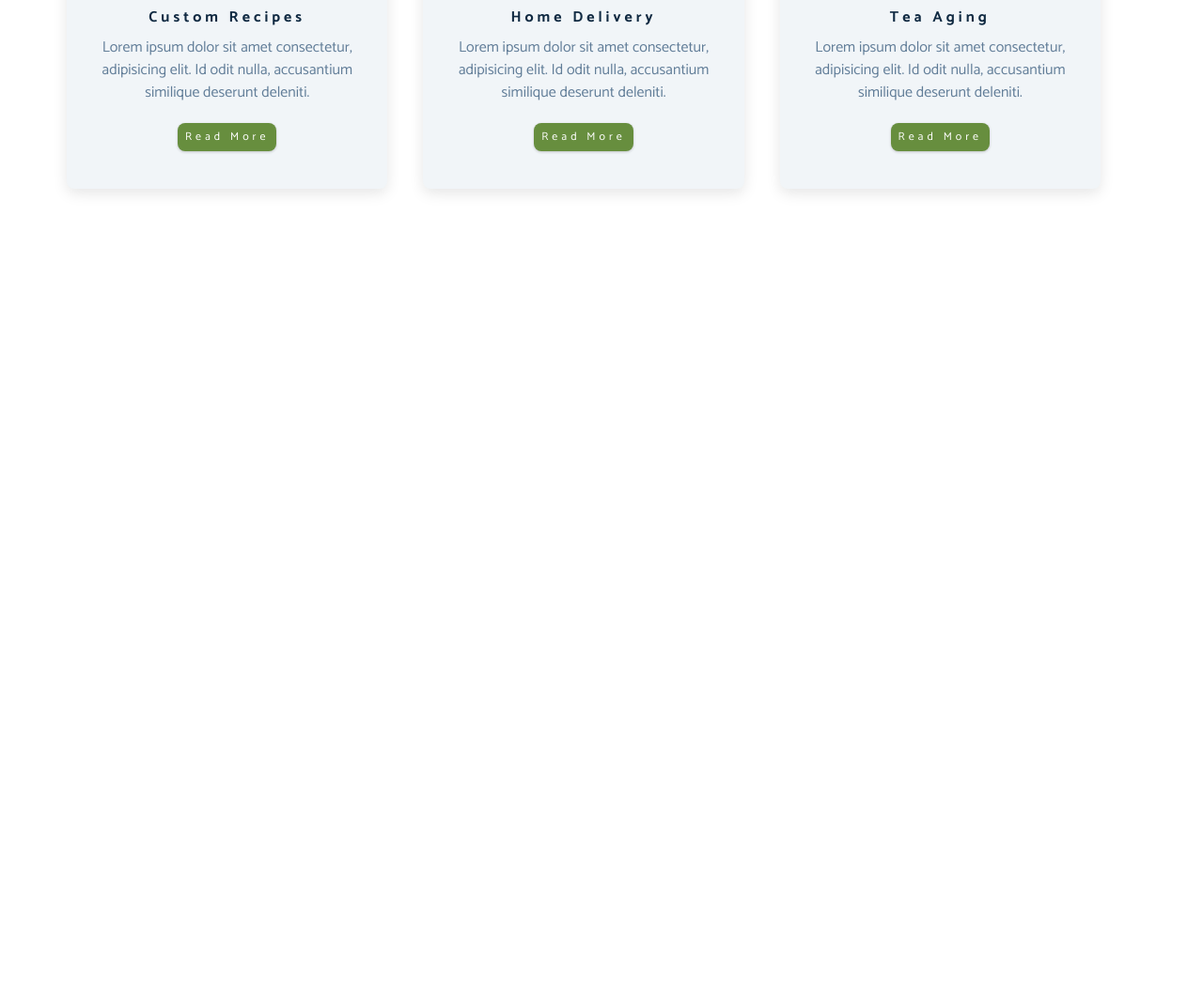
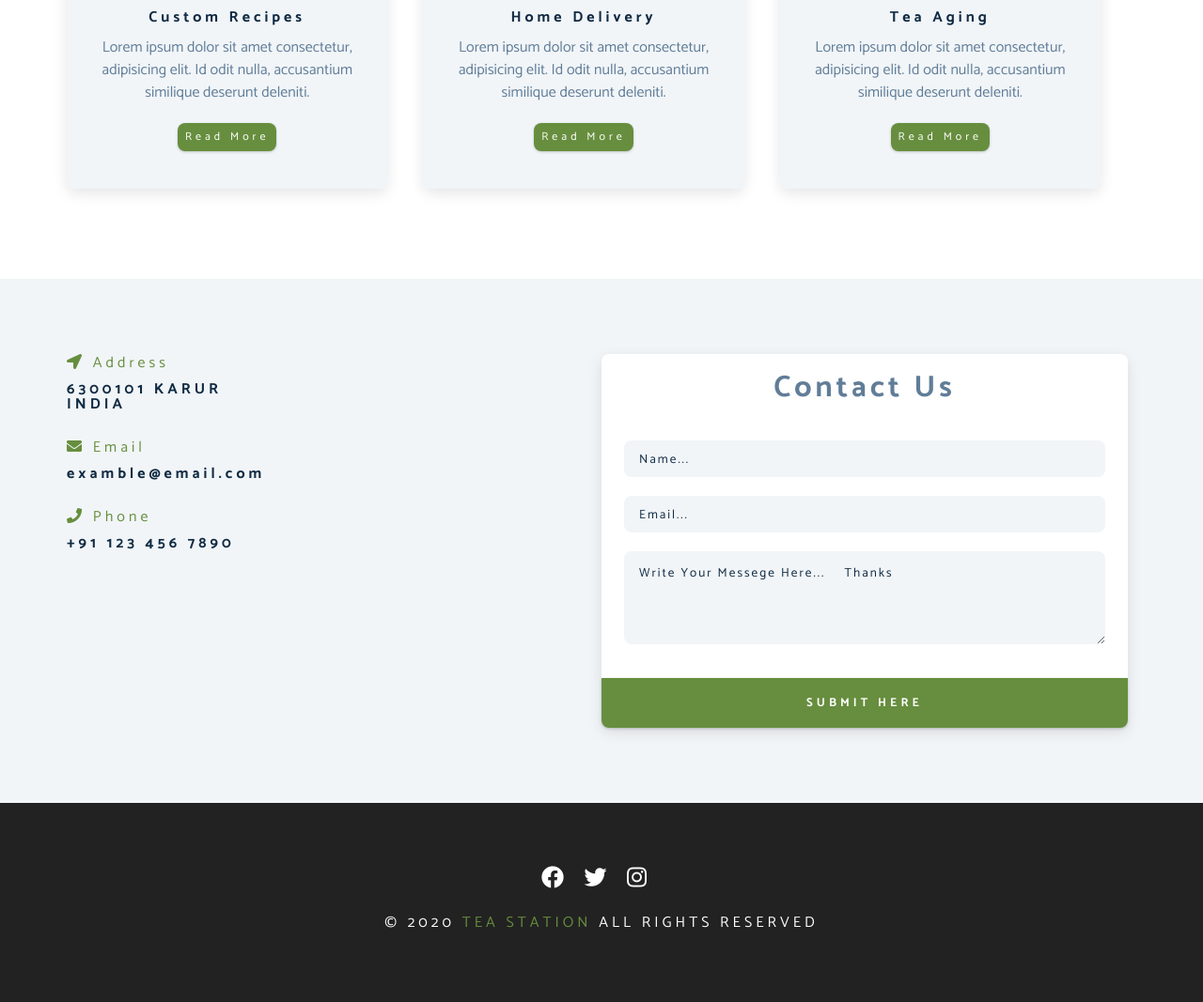
Before and after one commit to cleverNishanth/tea-station, a plain HTML site: page index.html in a window 1280 px wide. Shown: the part 2644-3711 px from the top of the page at 94% size. Before the commit the page ends 2941 px from the top, so only its background shows below. Drawn offline with Linux system fonts and the light colour scheme; a web font is replaced by a local one.

Commit message:
initial commit

```diff
--- a/css/styles.css
+++ b/css/styles.css
@@ -8,6 +8,12 @@
 /* Smooth Scrool */
 html {
   scroll-behavior: smooth;
+}
+/* To remove input border while click */
+input:focus,
+textarea:focus {
+  background-color: var(--clr-grey-10);
+  outline: none;
 }
 
 /* Variables */
@@ -184,6 +190,7 @@ p {
   color: var(--clr-primary);
   font-family: var(--ff-secondary);
   /* animation */
+  animation: slideFromLeft 1s linear;
 }
 
 .banner h1 {
@@ -192,13 +199,16 @@ p {
   /* text-transform: uppercase; */
   margin-top: 1.25;
   margin-bottom: 2rem;
+  /* animation */
+  animation: slideFromRight 1s linear;
 }
 
-/* .banner-btn {
-  outline: 0.125rem solid var(--clr-primary);
+.banner-btn {
+  /* outline: 0.125rem solid var(--clr-primary);
   outline-offset: 0.25rem;
-  padding: 1rem 1.75rem;
-} */
+  padding: 1rem 1.75rem; */
+  animation: scale 1s linear;
+}
 
 /* content divider */
 .content-divider {
@@ -427,15 +437,15 @@ p {
     /* 100% 45% 90% 5% */
   }
 }
-@media screen and (min-width:992px){
-  .service-card{
+@media screen and (min-width: 992px) {
+  .service-card {
     width: 30%;
     margin-right: 3.333%;
     /* 100% 30% 3.333% */
   }
 }
 
-.service-img-container{
+.service-img-container {
   position: relative;
 }
 
@@ -453,3 +463,147 @@ p {
   transform: translate(-50%, 50%);
   border: 0.375rem solid var(--clr-grey-10);
 }
+
+.email {
+  text-transform: none !important;
+}
+
+/* Contact */
+.contact {
+  background: var(--clr-grey-10);
+}
+
+.contact-form,
+.margin-info {
+  margin: 1rem 0;
+}
+
+.contact-item {
+  margin-bottom: 1.75rem;
+}
+
+.contact-title {
+  color: var(--clr-primary);
+  font-weight: 400;
+}
+
+.contact-text {
+  text-transform: uppercase;
+}
+
+.contact-form {
+  background: var(--clr-white);
+  border-radius: var(--radius);
+  text-align: center;
+  box-shadow: 0 5px 15px rgba(0, 0, 0, 0.1);
+  transition: var(--transition);
+  max-width: 35rem;
+}
+
+.contact-form:hover {
+  box-shadow: 0 5px 15px rgba(0, 0, 0, 0.4);
+}
+
+.contact-form h3 {
+  padding-top: 1.25rem;
+  color: var(--clr-grey-5);
+}
+
+.form-group {
+  padding: 1rem 1.5rem;
+}
+
+.form-control {
+  display: block;
+  width: 100%;
+  padding: 0.75rem 1rem;
+  border: none;
+  margin-bottom: 1.25rem;
+  background: var(--clr-grey-10);
+  border-radius: var(--radius);
+  letter-spacing: 2px;
+}
+
+.form-control::placeholder {
+  font-family: var(--ff-primary);
+  color: var(--clr-grey-1);
+}
+
+.submit-btn {
+  display: block;
+  width: 100%;
+  border-radius: 0%;
+  padding: 1rem;
+  border-bottom-right-radius: var(--radius);
+  border-bottom-left-radius: var(--radius);
+}
+
+@media screen and (min-width: 992px) {
+  .contact-form,
+  .contact-info {
+    float: left;
+    width: 50%;
+    margin-top: 1rem;
+  }
+}
+
+.footer {
+  background: #222;
+  text-align: center;
+}
+
+.social-icon {
+  color: var(--clr-white);
+  font-size: 1.5rem;
+  margin-right: 1rem;
+  transition: var(--transition);
+}
+
+.social-icon:hover {
+  color: var(--clr-primary);
+}
+
+.footer-text {
+  margin-top: 1.25rem;
+  text-transform: uppercase;
+  color: var(--clr-white);
+  font-weight: 400;
+}
+
+.company {
+  color: var(--clr-primary);
+}
+
+/* Animation */
+@keyframes slideFromLeft {
+  0% {
+    transform: translateX(-200px);
+    opacity: 0;
+  }
+  100% {
+    transform: translateX(0px);
+    opacity: 1;
+  }
+}
+
+@keyframes slideFromRight {
+  0% {
+    transform: translateX(200px);
+    opacity: 0;
+  }
+  100% {
+    transform: translateX(0px);
+    opacity: 1;
+  }
+}
+
+@keyframes scale {
+  0%{
+    transform: scale(0.2);
+    opacity: 0;
+  }
+  100%{
+    transform: scale(1);
+    opacity: 1;
+  }
+}
--- a/index.html
+++ b/index.html
@@ -22,7 +22,7 @@
           specially <br />
           crafted tea
         </h1>
-        <a href="#products" class="btn banner-btn">explore</a>
+        <a href="" class="btn banner-btn">explore</a>
       </div>
     </header>
     <!-- end of header -->
@@ -101,7 +101,7 @@
           Lorem ipsum dolor sit amet consectetur adipisicing elit. Doloribus,
           deserunt numquam explicabo molestiae culpa ex!
         </p>
-        <a href="#" class="btn">learn more</a>
+        <a href="" class="btn">learn more</a>
       </article>
     </div>
     <!-- end of about -->
@@ -121,7 +121,7 @@
             velit libero ipsam magni reiciendis officia repellendus itaque quae
             impedit repudiandae inventore non, voluptatem molestias maiores!
           </p>
-          <a href="#" class="btn">Inventory</a>
+          <a href="" class="btn">Inventory</a>
         </article>
         <!-- product inventory -->
         <article class="products-inventory clearfix">
@@ -200,7 +200,7 @@
               Lorem ipsum dolor sit amet consectetur, adipisicing elit. Id odit
               nulla, accusantium similique deserunt deleniti.
             </p>
-            <a href="#" class="btn service-btn">Read More</a>
+            <a href="" class="btn service-btn">Read More</a>
           </div>
         </article>
         <!-- end of single card -->
@@ -226,7 +226,7 @@
               Lorem ipsum dolor sit amet consectetur, adipisicing elit. Id odit
               nulla, accusantium similique deserunt deleniti.
             </p>
-            <a href="#" class="btn service-btn">Read More</a>
+            <a href="" class="btn service-btn">Read More</a>
           </div>
         </article>
         <!-- end of single card -->
@@ -252,12 +252,114 @@
               Lorem ipsum dolor sit amet consectetur, adipisicing elit. Id odit
               nulla, accusantium similique deserunt deleniti.
             </p>
-            <a href="#" class="btn service-btn">Read More</a>
+            <a href="" class="btn service-btn">Read More</a>
           </div>
         </article>
         <!-- end of single card -->
       </div>
     </section>
-    <script src="app.js"></script>
+    <!-- contact -->
+    <section class="contact">
+      <div class="section-center clearfix">
+        <!-- contact info -->
+        <article class="contact-info">
+          <!-- contact item -->
+          <div class="contact-item">
+            <h4 class="contact-title">
+              <span class="contact">
+                <i class="fas fa-location-arrow"></i>
+              </span>
+              address
+            </h4>
+            <h4 class="contact-text">
+              6300101 Karur <br />
+              India
+            </h4>
+          </div>
+          <!-- end of contact item -->
+          <!-- contact item -->
+          <div class="contact-item">
+            <h4 class="contact-title">
+              <span class="contact">
+                <i class="fas fa-envelope"></i>
+              </span>
+              email
+            </h4>
+            <h4 class="contact-text email">examble@email.com</h4>
+          </div>
+          <!-- end of contact item -->
+          <!-- contact item -->
+          <div class="contact-item">
+            <h4 class="contact-title">
+              <span class="contact">
+                <i class="fas fa-phone"></i>
+              </span>
+              Phone
+            </h4>
+            <h4 class="contact-text">+91 123 456 7890</h4>
+          </div>
+          <!-- end of contact item -->
+        </article>
+        <!-- contact form -->
+        <article class="contact-form">
+          <h3>Contact Us</h3>
+          <form action="">
+            <div class="form-group">
+              <!-- inputs -->
+              <input
+                type="text"
+                class="form-control"
+                placeholder="Name..."
+                name="Name"
+              />
+              <input
+                type="email"
+                class="form-control"
+                placeholder="Email..."
+                name="Email"
+              />
+              <textarea
+                name="Messege"
+                id=""
+                cols="Messege"
+                rows="5"
+                class="form-control"
+                placeholder="Write Your Messege Here...    Thanks"
+              ></textarea>
+            </div>
+            <!-- Button -->
+            <button class="submit-btn btn" type="submit">Submit Here</button>
+          </form>
+        </article>
+      </div>
+    </section>
+    <!-- end of contact -->
+    <!-- Footer -->
+    <footer class="footer">
+      <div class="section-center">
+        <div class="social-icons">
+          <!-- social icon -->
+          <a href="" class="social-icon">
+            <i class="fab fa-facebook"></i>
+          </a>
+          <!-- end of social icon --><!-- social icon -->
+          <a href="" class="social-icon">
+            <i class="fab fa-twitter"></i>
+          </a>
+          <!-- end of social icon --><!-- social icon -->
+          <a href="" class="social-icon">
+            <i class="fab fa-instagram"></i>
+          </a>
+          <!-- end of social icon -->
+        </div>
+        <h4 class="footer-text">
+          &copy;
+          <span>2020</span>
+          <span class="company">Tea Station</span>
+          All Rights Reserved
+        </h4>
+      </div>
+    </footer>
+    <!-- end of Footer -->
   </body>
 </html>
```
Also changed, not shown: app.js (deleted).
